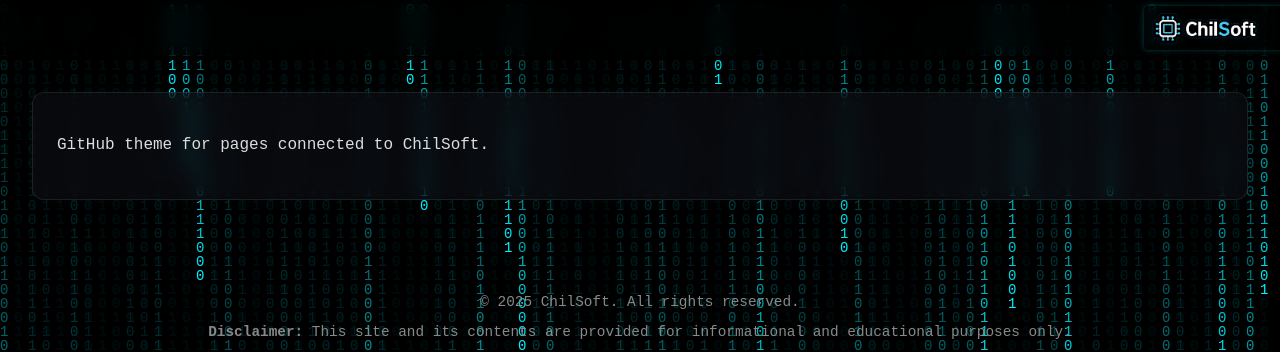
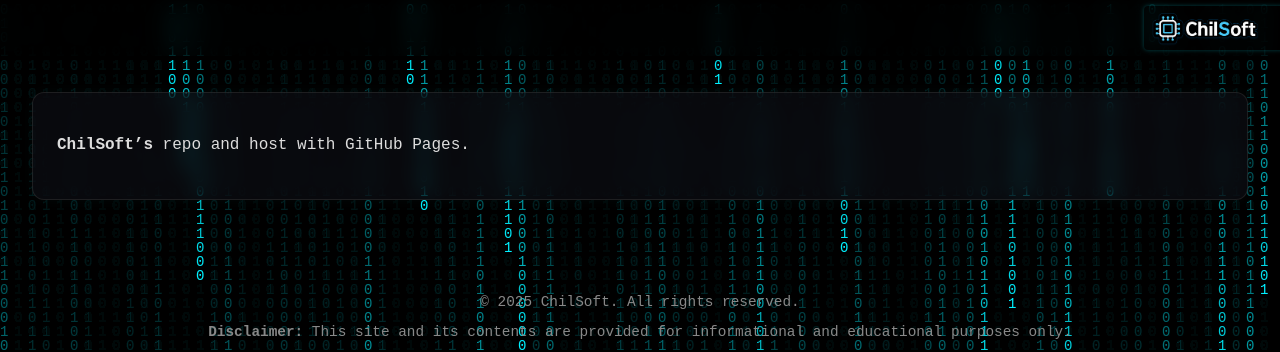
Before and after one commit to bchilton9/chilsoft-theme, a Jekyll site: the page built from description.md, in a window 1280 px wide. Shown: the top 352 px of the page. Built offline with Jekyll 4.4.1, drawn with Linux system fonts in a browser that asks for light colours; our own code applies the rules of GitHub Pages for plain Markdown files.

Commit message:
description.md

```diff
--- a/description.md
+++ b/description.md
@@ -1 +1 @@
-GitHub theme for pages connected to ChilSoft.
+<strong>ChilSoft’s</strong> repo and host with GitHub Pages.
```
